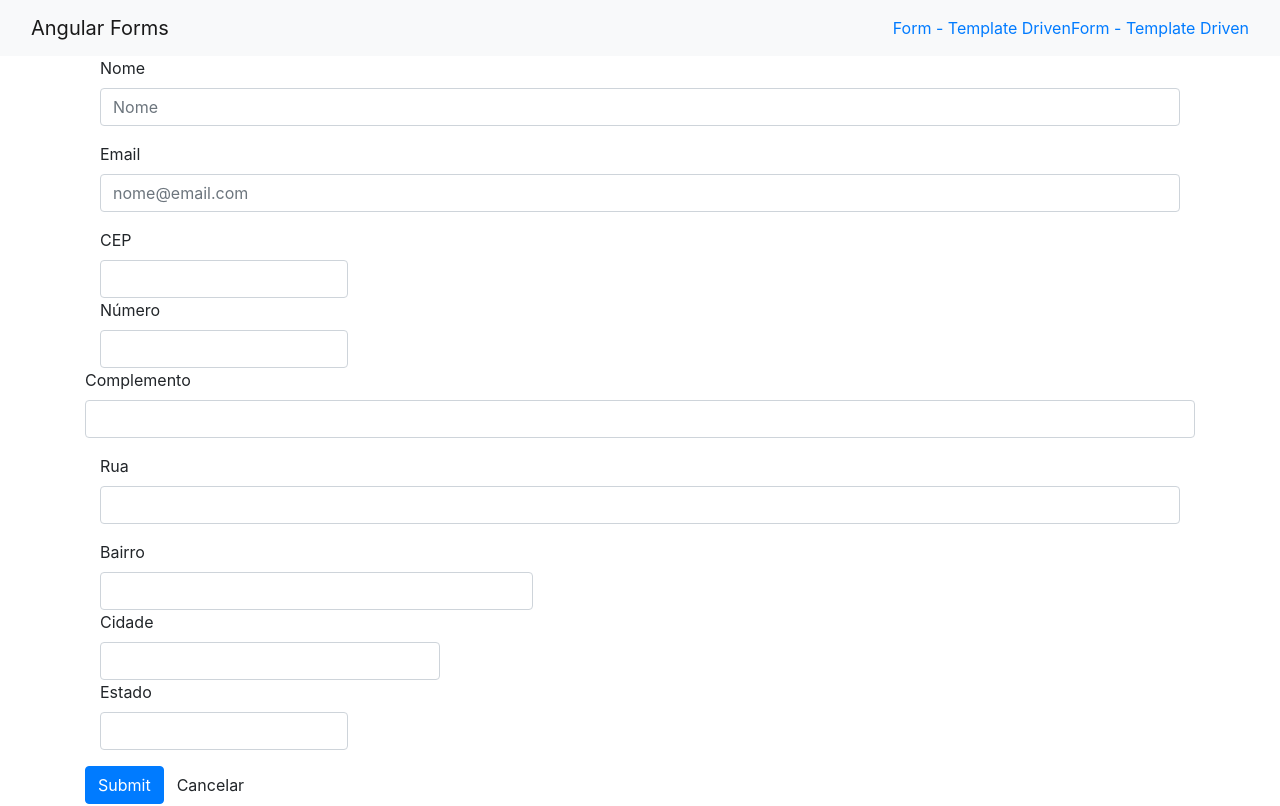
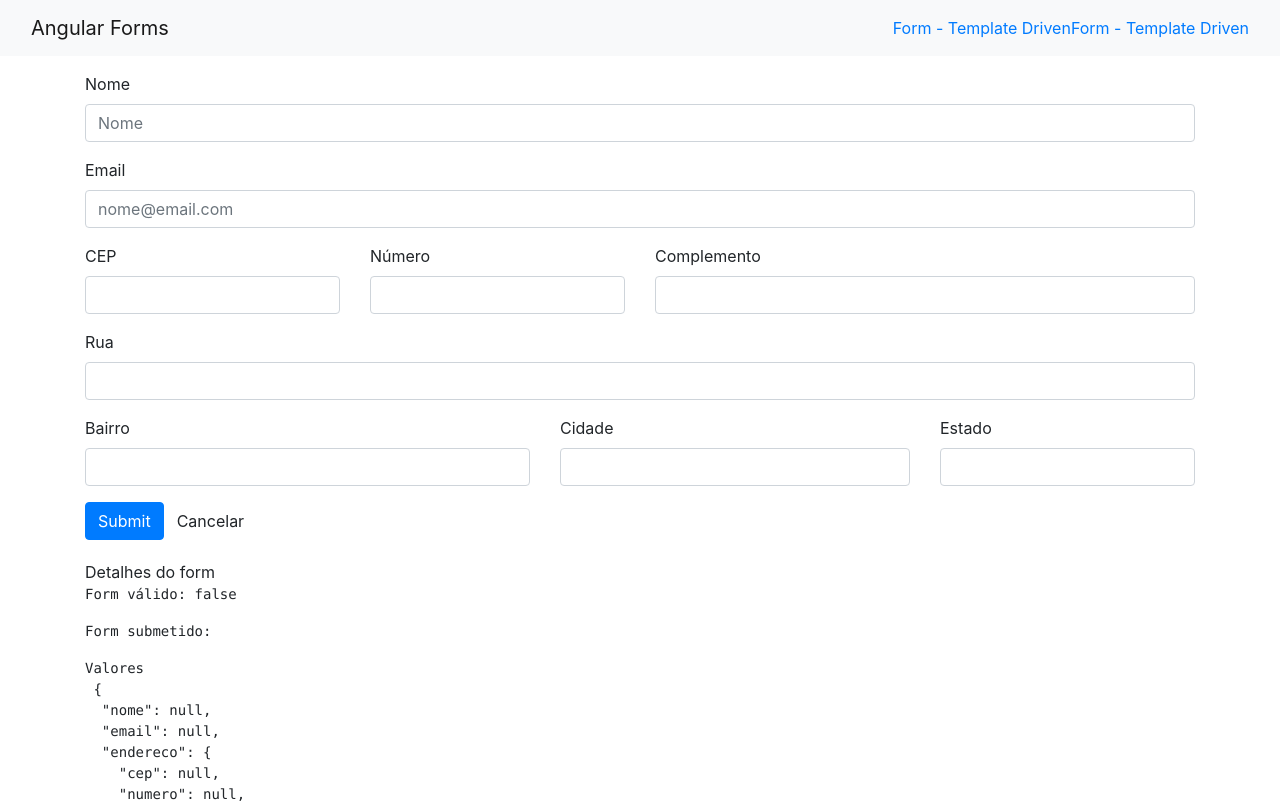
Before and after one commit to MarceloHEcker/curso-angular, an Angular app: page /dataForm in a window 1280 px wide. Shown: the top 806 px of the page. Built offline with nearby package versions, Linux system fonts and the light colour scheme.

Commit message:
FIX correções no projeto

```diff
--- a/src/app/data-form/data-form.component.css
+++ b/src/app/data-form/data-form.component.css
@@ -0,0 +1,7 @@
+.ng-invalid.ng-touched:not(form) {
+  border: 1px solid red;
+}
+
+.has-error.has-feedback .control-label {
+  color: red;
+}
--- a/src/app/data-form/data-form.component.html
+++ b/src/app/data-form/data-form.component.html
@@ -1,5 +1,9 @@
-<form class="form-horizontal" [formGroup]="formulario" (ngSubmit)="onSubmit()">
-  <div class="form-group" [ngClass]="aplicaCssErro('nome')">
+<form
+  class="form-horizontal mt-3"
+  [formGroup]="formulario"
+  (ngSubmit)="onSubmit()"
+>
+  <div class="form-group row" [ngClass]="aplicaCssErro('nome')">
     <div class="col-sm-12">
       <label for="nome" class="control-label">Nome</label>
     </div>
@@ -15,17 +19,16 @@
 
       <app-campo-control-erro
         [mostrarErro]="verificaValidTouched('nome')"
-        msgErro="Nome é obrigatório."
+        mensagemErro="Nome é obrigatório."
       >
       </app-campo-control-erro>
     </div>
   </div>
 
-  <div class="form-group" [ngClass]="aplicaCssErro('email')">
+  <div class="form-group row" [ngClass]="aplicaCssErro('email')">
     <div class="col-sm-12">
       <label for="email" class="control-label">Email</label>
     </div>
-
     <div class="col-sm-12">
       <input
         type="email"
@@ -34,22 +37,21 @@
         id="email"
         placeholder="nome@email.com"
       />
-
       <app-campo-control-erro
         [mostrarErro]="verificaValidTouched('email')"
-        msgErro="Email é obrigatório."
+        mensagemErro="Email é obrigatório."
       >
       </app-campo-control-erro>
       <app-campo-control-erro
         [mostrarErro]="verificaEmailInvalido()"
-        msgErro="Email inválido."
+        mensagemErro="Email inválido."
       >
       </app-campo-control-erro>
     </div>
   </div>
 
   <div formGroupName="endereco">
-    <div class="form-group">
+    <div class="form-group row">
       <div class="col-md-3" [ngClass]="aplicaCssErro('endereco.cep')">
         <label for="cep" class="control-label">CEP</label>
         <input
@@ -61,7 +63,7 @@
         />
         <app-campo-control-erro
           [mostrarErro]="verificaValidTouched('endereco.cep')"
-          msgErro="CEP é obrigatório."
+          mensagemErro="CEP é obrigatório."
         >
         </app-campo-control-erro>
       </div>
@@ -76,11 +78,12 @@
         />
         <app-campo-control-erro
           [mostrarErro]="verificaValidTouched('endereco.numero')"
-          msgErro="Número é obrigatório"
-        ></app-campo-control-erro>
+          mensagemErro="Número é obrigatório."
+        >
+        </app-campo-control-erro>
       </div>
 
-      <div class="md-6">
+      <div class="col-md-6">
         <label for="complemento" class="control-label">Complemento</label>
         <input
           type="text"
@@ -91,7 +94,7 @@
       </div>
     </div>
 
-    <div class="form-group" [ngClass]="aplicaCssErro('endereco.rua')">
+    <div class="form-group row" [ngClass]="aplicaCssErro('endereco.rua')">
       <div class="col-sm-12">
         <label for="rua" class="control-label">Rua</label>
       </div>
@@ -106,13 +109,13 @@
 
         <app-campo-control-erro
           [mostrarErro]="verificaValidTouched('endereco.rua')"
-          msgErro="Rua é obrigatório."
+          mensagemErro="Rua é obrigatório."
         >
         </app-campo-control-erro>
       </div>
     </div>
 
-    <div class="form-group">
+    <div class="form-group row">
       <div class="col-md-5" [ngClass]="aplicaCssErro('endereco.bairro')">
         <label for="bairro" class="control-label">Bairro</label>
         <input
@@ -123,7 +126,7 @@
         />
         <app-campo-control-erro
           [mostrarErro]="verificaValidTouched('endereco.bairro')"
-          msgErro="Bairro é obrigatório."
+          mensagemErro="Bairro é obrigatório."
         >
         </app-campo-control-erro>
       </div>
@@ -138,7 +141,7 @@
         />
         <app-campo-control-erro
           [mostrarErro]="verificaValidTouched('endereco.cidade')"
-          msgErro="Cidade é obrigatório."
+          mensagemErro="Cidade é obrigatório."
         >
         </app-campo-control-erro>
       </div>
@@ -153,7 +156,7 @@
         />
         <app-campo-control-erro
           [mostrarErro]="verificaValidTouched('endereco.estado')"
-          msgErro="Estado é obrigatório."
+          mensagemErro="Estado é obrigatório."
         >
         </app-campo-control-erro>
       </div>
--- a/src/app/template-form/template-form.component.css
+++ b/src/app/template-form/template-form.component.css
@@ -1,7 +1,7 @@
 .ng-invalid.ng-touched:not(form) {
-	border: 1px solid red;
+  border: 1px solid red;
 }
 
 .has-error.has-feedback .control-label {
-	color: red;
+  color: red;
 }
```
Also changed, not shown: src/app/data-form/data-form/data-form.module.ts (deleted, +0 -12 lines).
